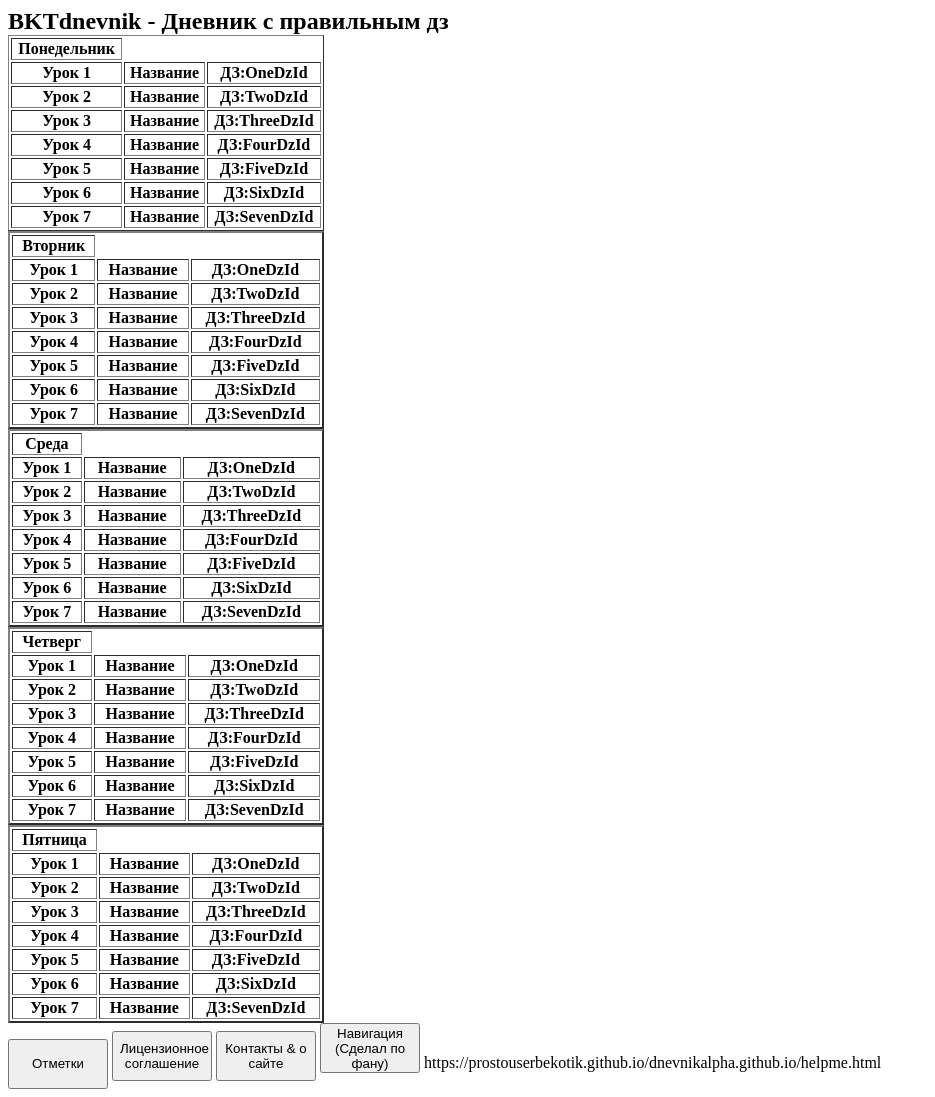
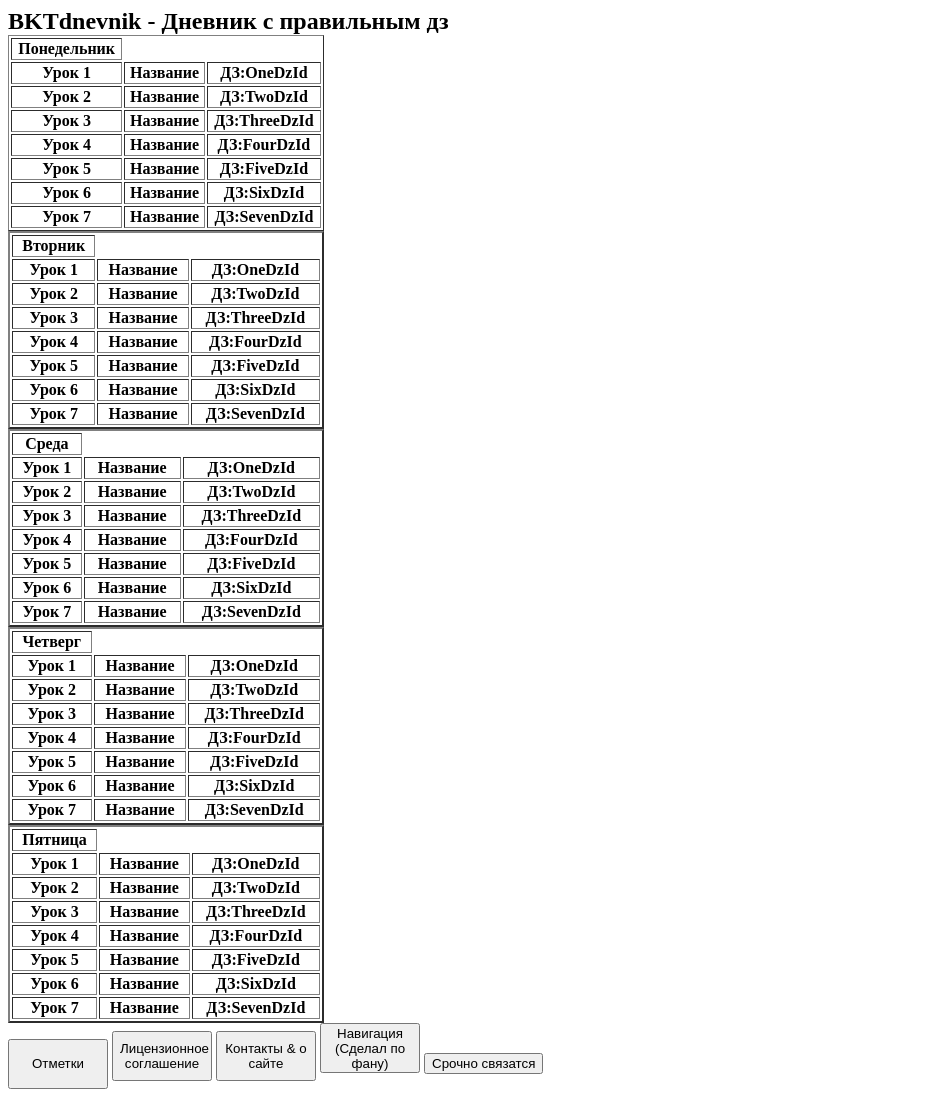
Before and after one commit to ProstoUserBeKotIK/dnevnikalpha.github.io, a plain HTML site: page index.html in a window 1280 px wide. Shown: the whole page, without its empty margins (0-935 px from the left). Drawn offline with Linux system fonts and the light colour scheme.

Commit message:
Update index.html
Кнопка срочно связатся

```diff
--- a/index.html
+++ b/index.html
@@ -61,6 +61,6 @@
 <a><button class="button_up111" onclick="document.location='lichenz.html'">Лицензионное соглашение</button></a>
 <a><button class="button_up111" onclick="document.location='menu.html'">Контакты & о сайте</button></a>
 <a><button class="button_up111" onclick="document.location='1.html'">Навигация (Сделал по фану)</button></a>
-https://prostouserbekotik.github.io/dnevnikalpha.github.io/helpme.html
+<a href="https://prostouserbekotik.github.io/dnevnikalpha.github.io/helpme.html"><button class="button_up1">Срочно связатся</button></a>
 
 </body>
```
